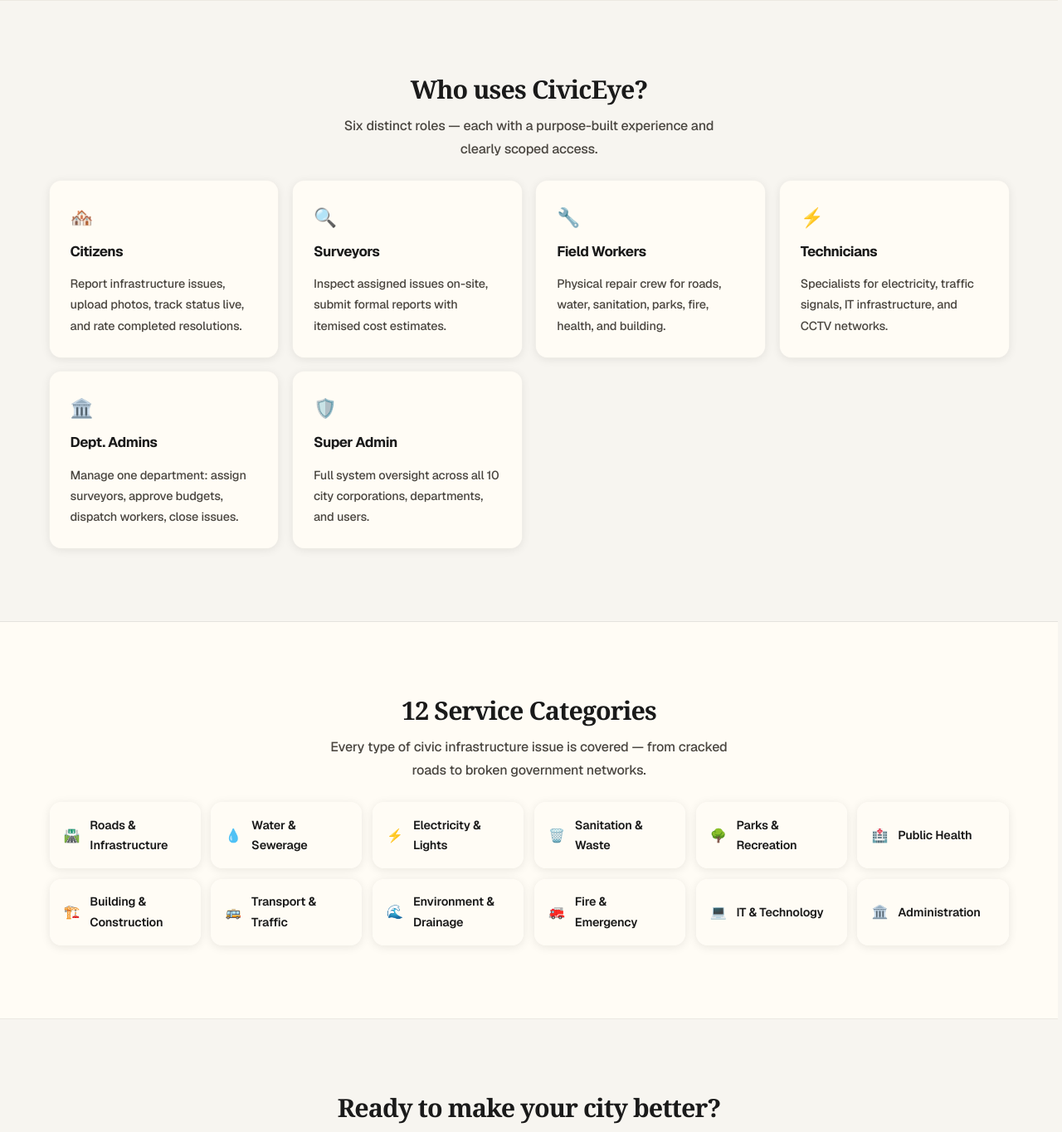
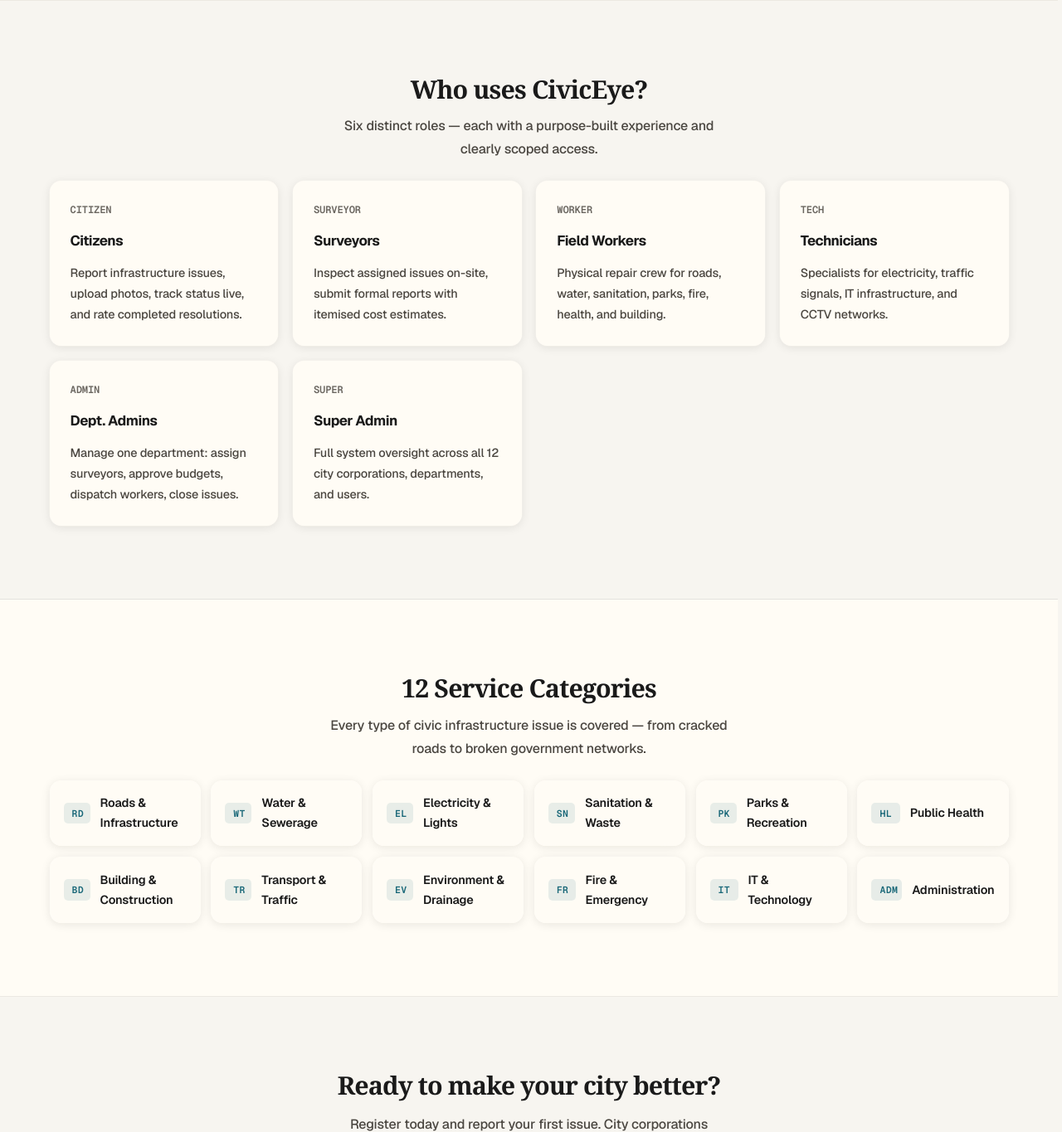
Before and after one commit to Spirekharn/CivicEye, a Django app: page / in a window 1280 px wide. Shown: the part 1738-3103 px from the top of the page at 83% size. Run offline with Django 5.2, Linux system fonts and the light colour scheme; data comes from the database, SQL or seed files in the repository; some web fonts are replaced.

Commit message:
Remove emojis

```diff
--- a/accounts/templates/accounts/home.html
+++ b/accounts/templates/accounts/home.html
@@ -61,12 +61,12 @@
     <p style="margin-top:.7rem;max-width:480px;margin-left:auto;margin-right:auto">Six distinct roles — each with a purpose-built experience and clearly scoped access.</p>
   </div>
   <div class="gauto stagger">
-    <div class="card card-lift"><div style="font-size:1.4rem;margin-bottom:.75rem">🏘️</div><h4>Citizens</h4><p class="sm mt2">Report infrastructure issues, upload photos, track status live, and rate completed resolutions.</p></div>
-    <div class="card card-lift"><div style="font-size:1.4rem;margin-bottom:.75rem">🔍</div><h4>Surveyors</h4><p class="sm mt2">Inspect assigned issues on-site, submit formal reports with itemised cost estimates.</p></div>
-    <div class="card card-lift"><div style="font-size:1.4rem;margin-bottom:.75rem">🔧</div><h4>Field Workers</h4><p class="sm mt2">Physical repair crew for roads, water, sanitation, parks, fire, health, and building.</p></div>
-    <div class="card card-lift"><div style="font-size:1.4rem;margin-bottom:.75rem">⚡</div><h4>Technicians</h4><p class="sm mt2">Specialists for electricity, traffic signals, IT infrastructure, and CCTV networks.</p></div>
-    <div class="card card-lift"><div style="font-size:1.4rem;margin-bottom:.75rem">🏛️</div><h4>Dept. Admins</h4><p class="sm mt2">Manage one department: assign surveyors, approve budgets, dispatch workers, close issues.</p></div>
-    <div class="card card-lift"><div style="font-size:1.4rem;margin-bottom:.75rem">🛡️</div><h4>Super Admin</h4><p class="sm mt2">Full system oversight across all 10 city corporations, departments, and users.</p></div>
+    <div class="card card-lift"><div class="xxs muted bold mono mb2">CITIZEN</div><h4>Citizens</h4><p class="sm mt2">Report infrastructure issues, upload photos, track status live, and rate completed resolutions.</p></div>
+    <div class="card card-lift"><div class="xxs muted bold mono mb2">SURVEYOR</div><h4>Surveyors</h4><p class="sm mt2">Inspect assigned issues on-site, submit formal reports with itemised cost estimates.</p></div>
+    <div class="card card-lift"><div class="xxs muted bold mono mb2">WORKER</div><h4>Field Workers</h4><p class="sm mt2">Physical repair crew for roads, water, sanitation, parks, fire, health, and building.</p></div>
+    <div class="card card-lift"><div class="xxs muted bold mono mb2">TECH</div><h4>Technicians</h4><p class="sm mt2">Specialists for electricity, traffic signals, IT infrastructure, and CCTV networks.</p></div>
+    <div class="card card-lift"><div class="xxs muted bold mono mb2">ADMIN</div><h4>Dept. Admins</h4><p class="sm mt2">Manage one department: assign surveyors, approve budgets, dispatch workers, close issues.</p></div>
+    <div class="card card-lift"><div class="xxs muted bold mono mb2">SUPER</div><h4>Super Admin</h4><p class="sm mt2">Full system oversight across all 12 city corporations, departments, and users.</p></div>
   </div>
 </div>
 </section>
@@ -78,18 +78,18 @@
     <p style="margin-top:.7rem;max-width:480px;margin-left:auto;margin-right:auto">Every type of civic infrastructure issue is covered — from cracked roads to broken government networks.</p>
   </div>
   <div style="display:grid;grid-template-columns:repeat(auto-fill,minmax(180px,1fr));gap:.8rem" class="stagger">
-    <div class="card" style="padding:.9rem 1rem;display:flex;gap:.75rem;align-items:center"><span>🛣️</span><span class="sm semi">Roads &amp; Infrastructure</span></div>
-    <div class="card" style="padding:.9rem 1rem;display:flex;gap:.75rem;align-items:center"><span>💧</span><span class="sm semi">Water &amp; Sewerage</span></div>
-    <div class="card" style="padding:.9rem 1rem;display:flex;gap:.75rem;align-items:center"><span>⚡</span><span class="sm semi">Electricity &amp; Lights</span></div>
-    <div class="card" style="padding:.9rem 1rem;display:flex;gap:.75rem;align-items:center"><span>🗑️</span><span class="sm semi">Sanitation &amp; Waste</span></div>
-    <div class="card" style="padding:.9rem 1rem;display:flex;gap:.75rem;align-items:center"><span>🌳</span><span class="sm semi">Parks &amp; Recreation</span></div>
-    <div class="card" style="padding:.9rem 1rem;display:flex;gap:.75rem;align-items:center"><span>🏥</span><span class="sm semi">Public Health</span></div>
-    <div class="card" style="padding:.9rem 1rem;display:flex;gap:.75rem;align-items:center"><span>🏗️</span><span class="sm semi">Building &amp; Construction</span></div>
-    <div class="card" style="padding:.9rem 1rem;display:flex;gap:.75rem;align-items:center"><span>🚌</span><span class="sm semi">Transport &amp; Traffic</span></div>
-    <div class="card" style="padding:.9rem 1rem;display:flex;gap:.75rem;align-items:center"><span>🌊</span><span class="sm semi">Environment &amp; Drainage</span></div>
-    <div class="card" style="padding:.9rem 1rem;display:flex;gap:.75rem;align-items:center"><span>🚒</span><span class="sm semi">Fire &amp; Emergency</span></div>
-    <div class="card" style="padding:.9rem 1rem;display:flex;gap:.75rem;align-items:center"><span>💻</span><span class="sm semi">IT &amp; Technology</span></div>
-    <div class="card" style="padding:.9rem 1rem;display:flex;gap:.75rem;align-items:center"><span>🏛️</span><span class="sm semi">Administration</span></div>
+    <div class="card" style="padding:.9rem 1rem;display:flex;gap:.75rem;align-items:center"><span class="badge b-teal" style="min-width:32px;text-align:center">Rd</span><span class="sm semi">Roads &amp; Infrastructure</span></div>
+    <div class="card" style="padding:.9rem 1rem;display:flex;gap:.75rem;align-items:center"><span class="badge b-teal" style="min-width:32px;text-align:center">Wt</span><span class="sm semi">Water &amp; Sewerage</span></div>
+    <div class="card" style="padding:.9rem 1rem;display:flex;gap:.75rem;align-items:center"><span class="badge b-teal" style="min-width:32px;text-align:center">El</span><span class="sm semi">Electricity &amp; Lights</span></div>
+    <div class="card" style="padding:.9rem 1rem;display:flex;gap:.75rem;align-items:center"><span class="badge b-teal" style="min-width:32px;text-align:center">Sn</span><span class="sm semi">Sanitation &amp; Waste</span></div>
+    <div class="card" style="padding:.9rem 1rem;display:flex;gap:.75rem;align-items:center"><span class="badge b-teal" style="min-width:32px;text-align:center">Pk</span><span class="sm semi">Parks &amp; Recreation</span></div>
+    <div class="card" style="padding:.9rem 1rem;display:flex;gap:.75rem;align-items:center"><span class="badge b-teal" style="min-width:32px;text-align:center">Hl</span><span class="sm semi">Public Health</span></div>
+    <div class="card" style="padding:.9rem 1rem;display:flex;gap:.75rem;align-items:center"><span class="badge b-teal" style="min-width:32px;text-align:center">Bd</span><span class="sm semi">Building &amp; Construction</span></div>
+    <div class="card" style="padding:.9rem 1rem;display:flex;gap:.75rem;align-items:center"><span class="badge b-teal" style="min-width:32px;text-align:center">Tr</span><span class="sm semi">Transport &amp; Traffic</span></div>
+    <div class="card" style="padding:.9rem 1rem;display:flex;gap:.75rem;align-items:center"><span class="badge b-teal" style="min-width:32px;text-align:center">Ev</span><span class="sm semi">Environment &amp; Drainage</span></div>
+    <div class="card" style="padding:.9rem 1rem;display:flex;gap:.75rem;align-items:center"><span class="badge b-teal" style="min-width:32px;text-align:center">Fr</span><span class="sm semi">Fire &amp; Emergency</span></div>
+    <div class="card" style="padding:.9rem 1rem;display:flex;gap:.75rem;align-items:center"><span class="badge b-teal" style="min-width:32px;text-align:center">IT</span><span class="sm semi">IT &amp; Technology</span></div>
+    <div class="card" style="padding:.9rem 1rem;display:flex;gap:.75rem;align-items:center"><span class="badge b-teal" style="min-width:32px;text-align:center">Adm</span><span class="sm semi">Administration</span></div>
   </div>
 </div>
 </section>
--- a/complaints/templates/complaints/list.html
+++ b/complaints/templates/complaints/list.html
@@ -46,7 +46,7 @@
   {% if complaints %}
   {% for c in complaints %}
   <a href="{% url 'complaint_detail' c.pk %}" class="cc">
-    <div class="cc-ico">{% if c.category == 'roads' %}🛣️{% elif c.category == 'water' %}💧{% elif c.category == 'electricity' %}⚡{% elif c.category == 'sanitation' %}🗑️{% elif c.category == 'parks' %}🌳{% elif c.category == 'health' %}🏥{% elif c.category == 'building' %}🏗️{% elif c.category == 'transport' %}🚌{% elif c.category == 'environment' %}🌊{% elif c.category == 'fire' %}🚒{% elif c.category == 'it' %}💻{% else %}🏛️{% endif %}</div>
+    <div class="cc-ico">{{ c.get_category_display|slice:":2" }}</div>
     <div style="flex:1;min-width:0">
       <div class="flex-b">
         <div class="semi sm trunc" style="max-width:60%">{{ c.title }}</div>
```
Also changed, not shown: accounts/templates/accounts/register.html (+5 -5 lines), notifications/templates/notifications/list.html (+5 -3 lines).
